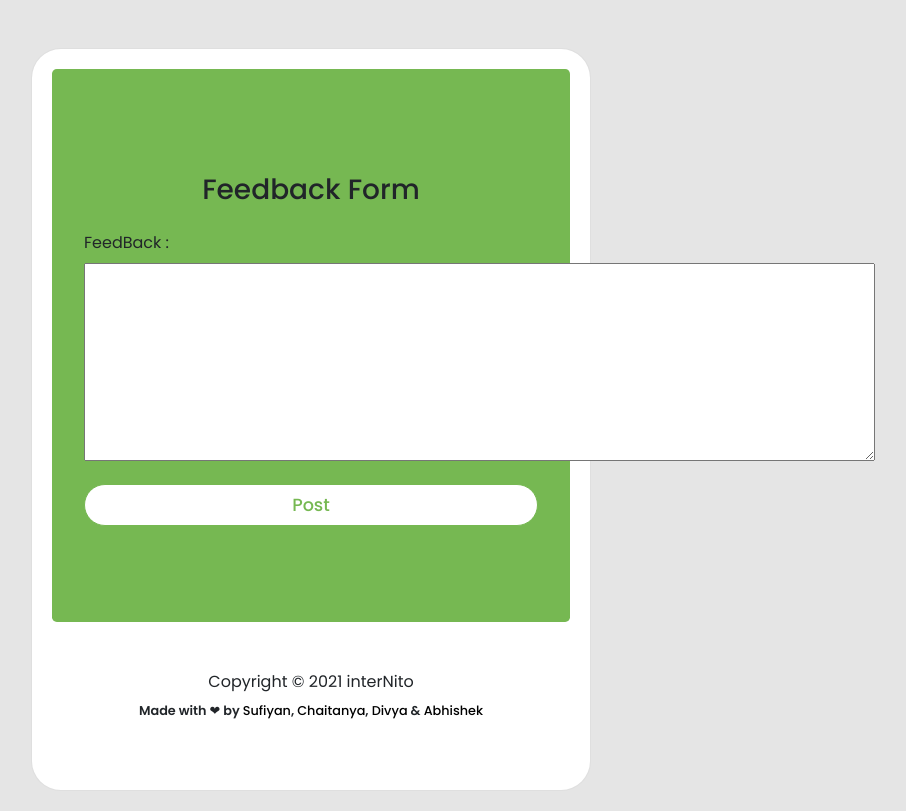
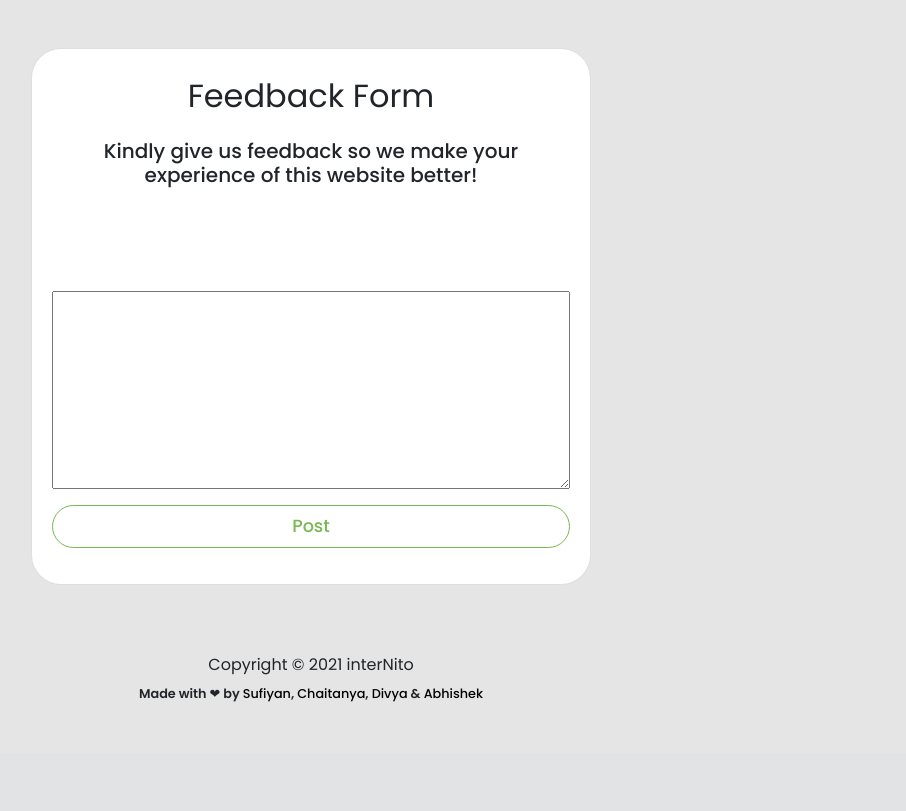
Before and after one commit to divya-soni-14/internito, a Django app: page /feedback/ in a window 1280 px wide. Shown: the part 62-873 px from the top of the page, without its empty margins (329-1235 px from the left). After the commit the page ends 764 px from the top, so only its background shows below. Run offline with Django 3.2, Linux system fonts and the light colour scheme; some libraries are stand-ins or nearby versions.

Commit message:
UI Changes

```diff
--- a/backend/experience/views.py
+++ b/backend/experience/views.py
@@ -45,7 +45,7 @@ def password_reset_request(request):
 					}
 					email = render_to_string(email_template_name, c)
 					try:
-						send_mail(subject, email, 'barebears567@gmail.com' , [user.email], fail_silently=False)
+						send_mail(subject, email, 'internito123@gmail.com' , [user.email], fail_silently=False)
 					except BadHeaderError:
 						return HttpResponse('Invalid header found.')
 					return redirect ("/password_reset/done/")
--- a/backend/templates/experience.html
+++ b/backend/templates/experience.html
@@ -45,7 +45,7 @@
                         <a href="{% url 'profile' response.user.username %}">{{response.name}}</a>
                       </p>
                       <p class="card-text company capitalize">
-                        interned at <strong>{{response.company}}</strong>
+                        interview experience of <strong>{{response.company}}</strong>
                       </p>
 
                       <a
--- a/backend/templates/feedback.html
+++ b/backend/templates/feedback.html
@@ -94,16 +94,21 @@
 
 <div class="card mt-5" style="max-width: 35rem; margin: 20px auto;">
 	<div class="card-body justify-content-center">
-<div class="jumbotron">
-  <h3 class="card-title text-center mb-4 mt-2">Feedback Form
-  </h3>
-
-  <form  method="post">
-    {% csrf_token %}
-    <label for="feedback">FeedBack : </label>
-    <br>
-       <textarea name="feedback" rows="8" cols="55"id="id_feedback"></textarea>
-       <input type="submit" class="btn submit view-btn mt-3" value="Post">
-  </form>
+		<h2 class="card-title text-center mb-4 mt-2">Feedback Form</h2>
+		<form method="POST">
+			{% csrf_token %}
+			<div class="form-group">
+				<div class="input-group">
+					<h5 style="text-align: center;">
+						Kindly give us feedback so we make your experience of this website better!
+						<br><br>
+					</h5>
+					<br><br><br>
+					<textarea name="feedback" rows="8" cols="55" id="id_feedback" style="display: block; margin-left: auto; margin-right: auto;"></textarea>
+					<input type="submit" class="btn submit view-btn mt-3" value="Post">
+				</div>
+			</div>
+		</form>
+	</div>
 </div>
 {% endblock content %}
--- a/backend/templates/home.html
+++ b/backend/templates/home.html
@@ -86,7 +86,7 @@
                 >
               </p>
               <p class="card-text company capitalize">
-                interned at <strong>{{response.company}}</strong>
+                interview experience of <strong>{{response.company}}</strong>
               </p>
 
               <a
--- a/backend/templates/write.html
+++ b/backend/templates/write.html
@@ -138,7 +138,6 @@
                         <input type="text cgpa" value="{{post.cgpa_cutoff}}" type="cgpa" name="cgpa" placeholder="CGPA"  class="form-control" required>
                     </div>
             </div>
-
             <div class="form-group row">
                 <label for="batch" class="col-sm-2 col-form-label">Experience Type</label>
                 <div class="col-sm-10">
@@ -155,7 +154,6 @@
                     </select>
                 </div>
             </div>
-
             <div class="form-group row">
                 <label for="branches" class="col-sm-2 col-form-label">Eligible Branches</label>
                 <div class="col-sm-10">
```
Also changed, not shown: backend/templates/about.html (+33 -0 lines), backend/templates/password/password_reset_done.html (+8 -2 lines), backend/templates/tq.html (+4 -4 lines), backend/db.sqlite3.
